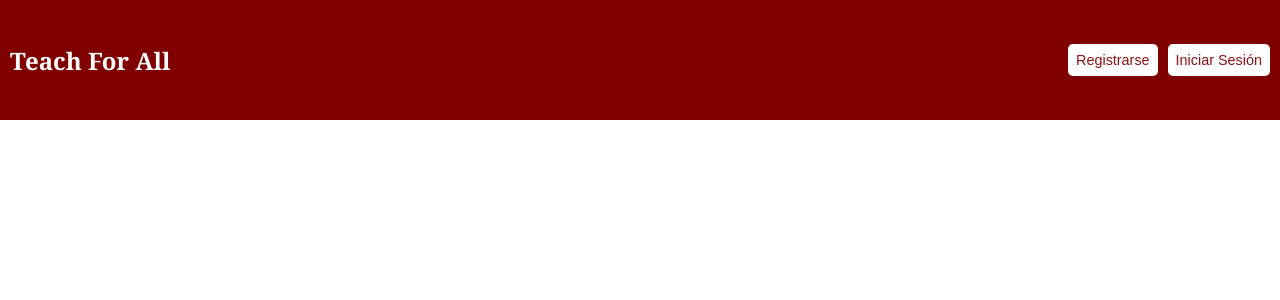
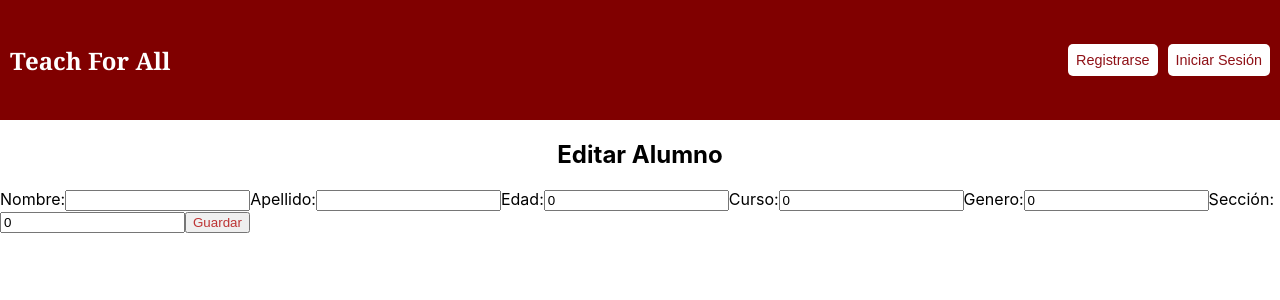
Before and after one commit to maihaara/TallerIV, a React (Create React App) app in the folder frontend/: page /editar-alumno/1 in a window 1280 px wide. Shown: the top 300 px of the page. Built offline with nearby package versions, Linux system fonts and the light colour scheme; no server answers.

Commit message:
editar alumno

```diff
--- a/frontend/src/App.js
+++ b/frontend/src/App.js
@@ -7,6 +7,7 @@
 import Welcome from './Welcome';
 import Listaalumnos from './listaalumnos';
 import CargarAlumno from './CargarAlumno';
+import EditarAlumno from './EditarAlumno';
 function App() {
   const [loggedInUser, setLoggedInUser] = useState(null);
 
@@ -32,6 +33,7 @@
           <Route path="/Welcome" element={<Welcome  loggedInUser={loggedInUser} />} />
           <Route path="/listaalumnos" element={<Listaalumnos loggedInUser={loggedInUser} />} />
           <Route path="/cargar-alumno" element={<CargarAlumno />} />
+          <Route path="/editar-alumno/:id" element={<EditarAlumno />} />
         </Routes>
       </div>
     </Router>
--- /dev/null
+++ b/frontend/src/EditarAlumno.js
@@ -0,0 +1,80 @@
+// EditarAlumno.js
+import React, { useState, useEffect } from 'react';
+import axios from 'axios';
+import { useParams } from 'react-router-dom';
+
+const EditarAlumno = () => {
+  const { id } = useParams();
+  useEffect(() => {
+  if (id) {
+	    fetchData();
+	  }
+	}, [id]);
+  const [alumno, setAlumno] = useState({
+    nombre: '',
+    apellido: '',
+    edad: 0,
+    cursoId: 0,
+    generoId: 0,
+    seccionId: 0,
+  });
+
+  useEffect(() => {
+    fetchData();
+  }, []);
+
+  const fetchData = async () => {
+    try {
+      const response = await axios.get(`http://localhost:8081/alumnos/${id}`);
+      setAlumno(response.data);
+    } catch (error) {
+      console.error('Error al obtener los datos del alumno:', error);
+    }
+  };
+
+  const handleInputChange = (e) => {
+    const { name, value } = e.target;
+    setAlumno((prevAlumno) => ({ ...prevAlumno, [name]: value }));
+  };
+
+  const handleGuardar = async () => {
+    try {
+      await axios.put(`http://localhost:8081/alumnos/${id}`, alumno);
+      // Puedes redirigir al usuario a la lista de alumnos u otra página después de editar
+    } catch (error) {
+      console.error('Error al editar el alumno:', error);
+    }
+  };
+
+  return (
+    <div>
+      <h2>Editar Alumno</h2>
+      <form>
+        {/* Campos de entrada para editar los datos del alumno */}
+        <label>Nombre:</label>
+        <input type="text" name="nombre" value={alumno.nombre} onChange={handleInputChange} />
+
+        <label>Apellido:</label>
+        <input type="text" name="apellido" value={alumno.apellido} onChange={handleInputChange} />
+
+        <label>Edad:</label>
+        <input type="number" name="edad" value={alumno.edad} onChange={handleInputChange} />
+
+        <label>Curso:</label>
+        <input type="number" name="cursoId" value={alumno.cursoId} onChange={handleInputChange} />
+
+        <label>Genero:</label>
+        <input type="number" name="generoId" value={alumno.generoId} onChange={handleInputChange} />
+
+        <label>Sección:</label>
+        <input type="number" name="seccionId" value={alumno.seccionId} onChange={handleInputChange} />
+
+        <button type="button" onClick={handleGuardar}>
+          Guardar
+        </button>
+      </form>
+    </div>
+  );
+};
+
+export default EditarAlumno;
--- a/frontend/src/listaalumnos.js
+++ b/frontend/src/listaalumnos.js
@@ -1,5 +1,6 @@
 import React, { useState, useEffect } from 'react';
 import axios from 'axios';
+import { Link } from 'react-router-dom';
 
 const ListaAlumnos = () => {
   const [alumnos, setAlumnos] = useState([]);
@@ -59,6 +60,11 @@
               <td>{alumno.curso}</td>
               <td>{alumno.genero}</td>
               <td>{alumno.seccion}</td>
+              <td>
+                <Link to={`/editar-alumno/${alumno.alumno_id}`}>
+                  <button>Editar</button>
+                </Link>
+              </td>
             </tr>
           ))}
         </tbody>
```
Also changed, not shown: 1 other file (tests, documents, lock files or other folders).
